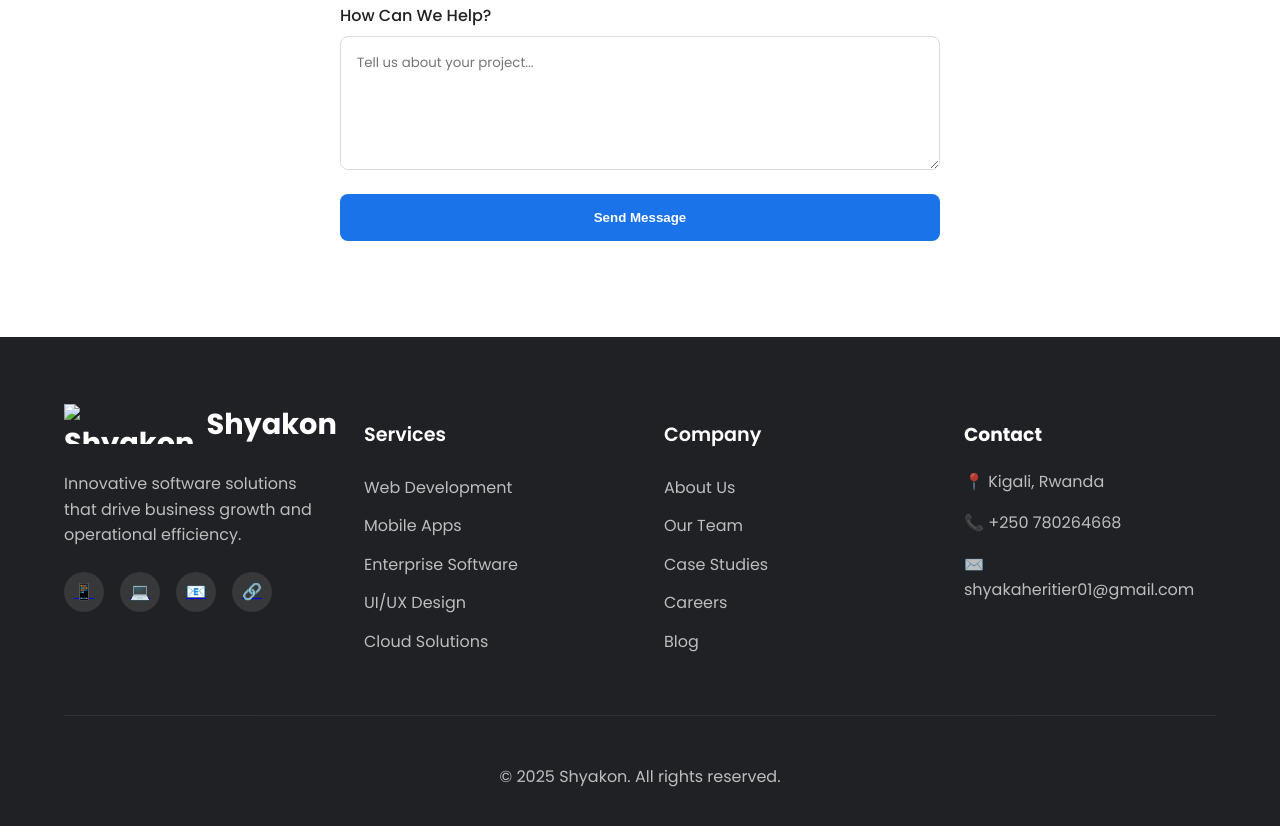
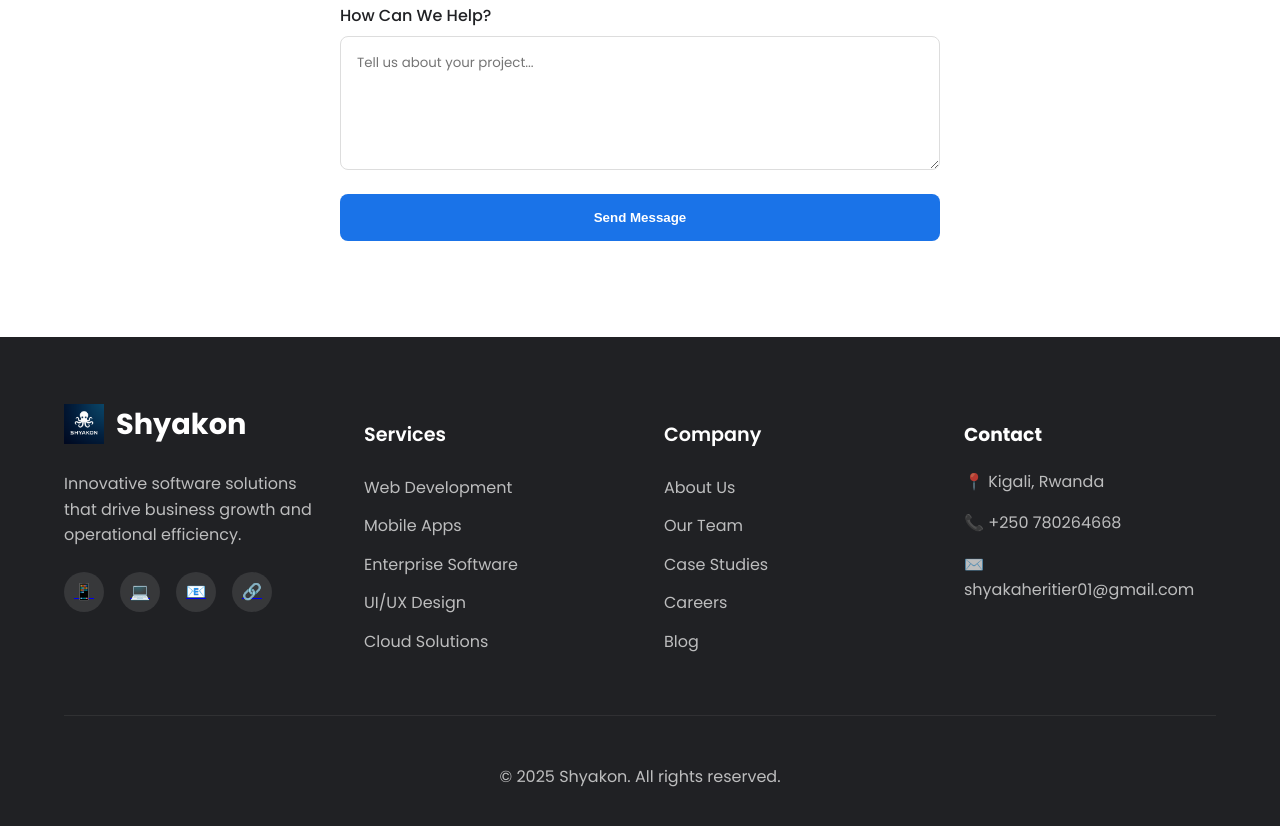
Before and after one commit to shyakaheritier01/shyakon.com, a plain HTML site: page index.html in a window 1280 px wide. Shown: the part 4041-4867 px from the top of the page. Drawn offline with Linux system fonts and the light colour scheme.

Commit message:
Update index.html

```diff
--- a/index.html
+++ b/index.html
@@ -736,7 +736,7 @@
     <div class="footer-container">
       <div class="footer-about">
         <div class="footer-logo">
-          <img src="Shyakon Logo.png" alt="Shyakon Logo" class="footer-logo-img" />
+          <img src="shyakon-Logo.png" alt="Shyakon Logo" class="footer-logo-img" />
           Shyakon
         </div>
         <p>Innovative software solutions that drive business growth and operational efficiency.</p>
```
